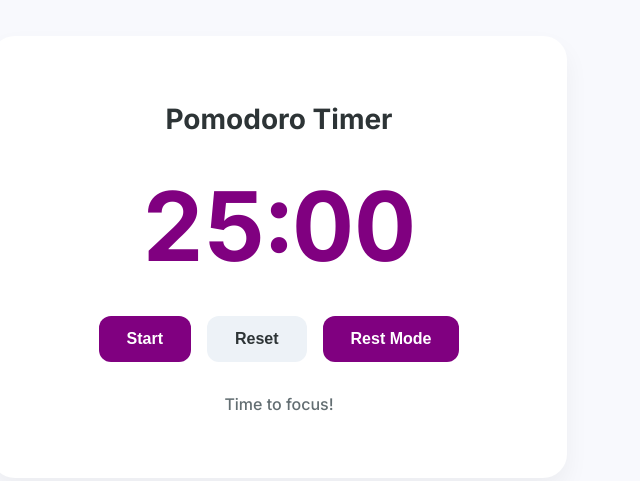
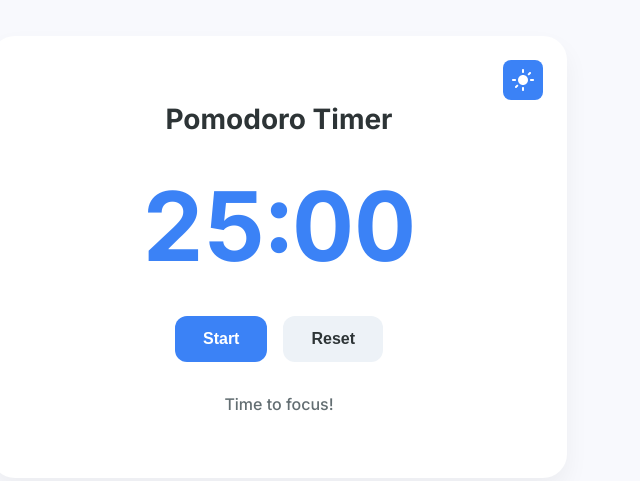
Before and after one commit to Nateliason/BYOA-Pomodoro, a plain HTML site: page index.html in a window 1280 px wide. Shown: the part 143-624 px from the top of the page, without its empty margins (361-1001 px from the left). Drawn offline with Linux system fonts and the light colour scheme.

Commit message:
icon button for switching modes

```diff
--- a/index.html
+++ b/index.html
@@ -9,6 +9,20 @@
 </head>
 <body>
     <div class="container">
+        <div id="mode-toggle" class="mode-icon work-mode" title="Switch to rest mode">
+            <svg class="sun-icon" width="24" height="24" viewBox="0 0 24 24" fill="none" xmlns="http://www.w3.org/2000/svg">
+                <path d="M12 17C14.7614 17 17 14.7614 17 12C17 9.23858 14.7614 7 12 7C9.23858 7 7 9.23858 7 12C7 14.7614 9.23858 17 12 17Z" fill="currentColor"/>
+                <path d="M12 1C12.5523 1 13 1.44772 13 2V4C13 4.55228 12.5523 5 12 5C11.4477 5 11 4.55228 11 4V2C11 1.44772 11.4477 1 12 1Z" fill="currentColor"/>
+                <path d="M12 19C12.5523 19 13 19.4477 13 20V22C13 22.5523 12.5523 23 12 23C11.4477 23 11 22.5523 11 22V20C11 19.4477 11.4477 19 12 19Z" fill="currentColor"/>
+                <path d="M23 12C23 12.5523 22.5523 13 22 13H20C19.4477 13 19 12.5523 19 12C19 11.4477 19.4477 11 20 11H22C22.5523 11 23 11.4477 23 12Z" fill="currentColor"/>
+                <path d="M5 12C5 12.5523 4.55228 13 4 13H2C1.44772 13 1 12.5523 1 12C1 11.4477 1.44772 11 2 11H4C4.55228 11 5 11.4477 5 12Z" fill="currentColor"/>
+                <path d="M19.7782 4.22183C20.1687 4.61235 20.1687 5.24551 19.7782 5.63604L18.364 7.05025C17.9735 7.44077 17.3403 7.44077 16.9498 7.05025C16.5593 6.65972 16.5593 6.02656 16.9498 5.63604L18.364 4.22183C18.7545 3.8313 19.3877 3.8313 19.7782 4.22183Z" fill="currentColor"/>
+                <path d="M7.05025 16.9498C7.44077 17.3403 7.44077 17.9735 7.05025 18.364L5.63604 19.7782C5.24551 20.1687 4.61235 20.1687 4.22183 19.7782C3.8313 19.3877 3.8313 18.7545 4.22183 18.364L5.63604 16.9498C6.02656 16.5593 6.65972 16.5593 7.05025 16.9498Z" fill="currentColor"/>
+            </svg>
+            <svg class="moon-icon" width="24" height="24" viewBox="0 0 24 24" fill="none" xmlns="http://www.w3.org/2000/svg">
+                <path d="M21.9548 12.9564C20.5779 15.3717 17.9791 17.0001 15 17.0001C10.5817 17.0001 7 13.4184 7 9.00006C7 6.02097 8.62837 3.42225 11.0437 2.04529C5.96861 2.52399 2 6.79571 2 12.0001C2 17.5229 6.47715 22.0001 12 22.0001C17.2044 22.0001 21.4761 18.0315 21.9548 12.9564Z" fill="currentColor"/>
+            </svg>
+        </div>
         <h1>Pomodoro Timer</h1>
         <div class="timer">
             <span id="minutes">25</span>:<span id="seconds">00</span>
@@ -16,7 +30,6 @@
         <div class="controls">
             <button id="start">Start</button>
             <button id="reset">Reset</button>
-            <button id="mode-toggle">Rest Mode</button>
         </div>
         <div class="status">
             <p id="status-text">Time to focus!</p>
--- a/script.js
+++ b/script.js
@@ -54,9 +54,6 @@ function resetTimer() {
     updateDisplay(timeLeft);
     startButton.textContent = 'Start';
     statusText.textContent = 'Time to focus!';
-    modeToggleButton.textContent = 'Rest Mode';
-
-    // Reset button styling
     modeToggleButton.classList.remove('work-mode', 'rest-mode');
     modeToggleButton.classList.add('work-mode');
 }
@@ -75,10 +72,9 @@ function toggleMode() {
     isWorkTime = !isWorkTime;
     timeLeft = isWorkTime ? WORK_TIME : BREAK_TIME;
     updateDisplay(timeLeft);
-    modeToggleButton.textContent = isWorkTime ? 'Rest Mode' : 'Work Mode';
+
     statusText.textContent = isWorkTime ? 'Time to focus!' : 'Take a break!';
 
-    // Update button styling
     modeToggleButton.classList.remove('work-mode', 'rest-mode');
     modeToggleButton.classList.add(isWorkTime ? 'work-mode' : 'rest-mode');
 
--- a/styles.css
+++ b/styles.css
@@ -1,5 +1,5 @@
 :root {
-  --primary: purple;
+  --primary: #3B82F6;
   --primary-dark: #2563EB;
   --secondary: #10B981;
   --secondary-dark: #059669;
@@ -28,6 +28,7 @@ body {
   box-shadow: 0 12px 24px rgba(0, 0, 0, 0.05);
   width: 90%;
   max-width: 480px;
+  position: relative;
 }
 
 h1 {
@@ -118,3 +119,49 @@ h1 {
   font-size: 1rem;
   font-weight: 500;
 }
+
+.mode-icon {
+    position: absolute;
+    top: 1.5rem;
+    right: 1.5rem;
+    width: 32px;
+    height: 32px;
+    cursor: pointer;
+    padding: 4px;
+    border-radius: 8px;
+    transition: all 0.2s ease;
+    display: flex;
+    align-items: center;
+    justify-content: center;
+}
+
+.mode-icon.work-mode {
+    color: var(--primary);
+    background-color: rgba(59, 130, 246, 0.1);
+}
+
+.mode-icon.work-mode:hover {
+    background-color: rgba(59, 130, 246, 0.2);
+}
+
+.mode-icon.rest-mode {
+    color: var(--secondary);
+    background-color: rgba(16, 185, 129, 0.1);
+}
+
+.mode-icon.rest-mode:hover {
+    background-color: rgba(16, 185, 129, 0.2);
+}
+
+.mode-icon .sun-icon,
+.mode-icon .moon-icon {
+    display: none;
+}
+
+.mode-icon.work-mode .sun-icon {
+    display: block;
+}
+
+.mode-icon.rest-mode .moon-icon {
+    display: block;
+}
```
